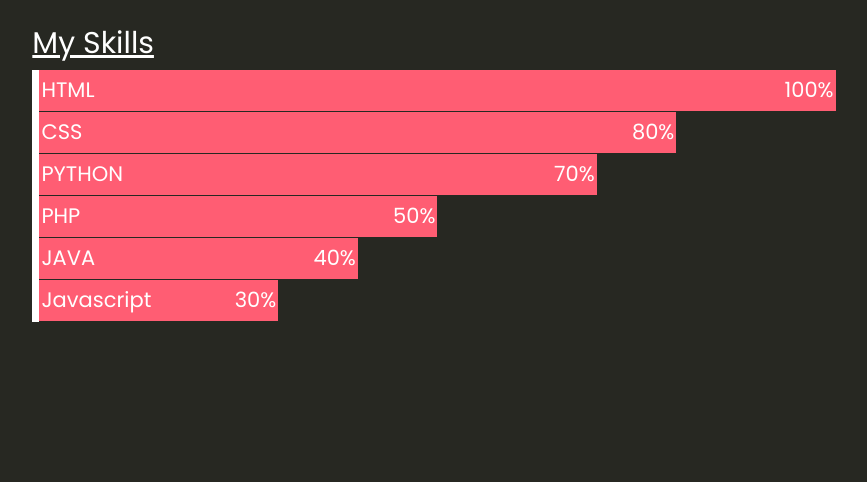
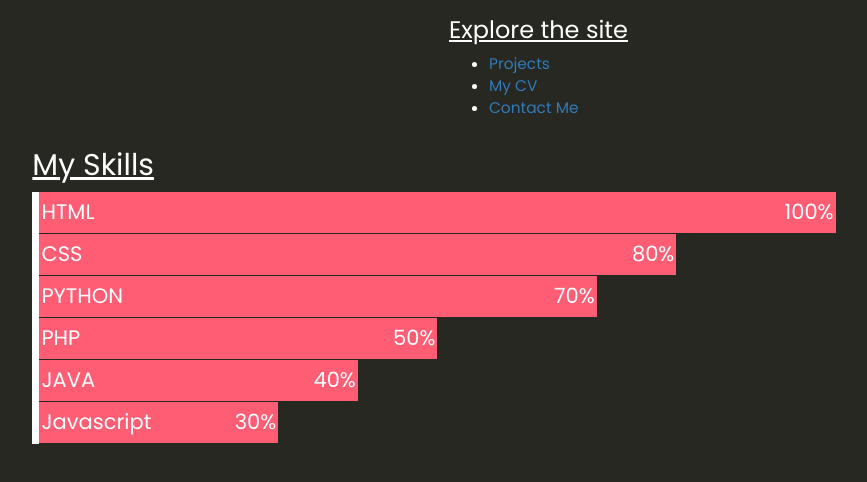
Before and after one commit to JamesRobb03/jamesrobb03.github.io, a plain HTML site: page index.html in a window 1280 px wide. Shown: the part 1229-1711 px from the top of the page, without its empty margins (206-1073 px from the left). Before the commit the page ends 1621 px from the top, so only its background shows below. Drawn offline with nearby package versions, Linux system fonts and the light colour scheme.

Commit message:
Changed title, added link to project page, added secondry nav

```diff
--- a/index.html
+++ b/index.html
@@ -4,7 +4,7 @@
     <meta charset="utf-8">
     <meta name="viewport" content="width=device-width, initial-scale=1.0">
 
-    <title>Git hub pages testing</title>
+    <title>James Robb Home</title>
 
     <link rel="stylesheet" href="https://maxcdn.bootstrapcdn.com/bootstrap/3.3.7/css/bootstrap.min.css" integrity="sha384-BVYiiSIFeK1dGmJRAkycuHAHRg32OmUcww7on3RYdg4Va+PmSTsz/K68vbdEjh4u" crossorigin="anonymous">
     <link href="vendor/font-awesome/css/font-awesome.min.css" rel="stylesheet" type="text/css">
@@ -34,7 +34,7 @@
            <div class="collapse navbar-collapse" id="navbar">
              <ul class="nav navbar-nav navbar-right">
                <li class="active"><a href="#">Home</a></li>
-               <li><a href="#">Projects</a></li>
+               <li><a href="projects.html">Projects</a></li>
                <li><a href="#">My CV</a></li>
                <li><a href="#">Contact Me</a></li>
              </ul>
@@ -68,6 +68,12 @@
               <h1><u>About Me</u></h1>
               <p>Hi I'm James! I am a 1st year Computing Science student at the University of Dundee. Currently I am studying two computing modules and 2 maths modules. I have been interested in the workings of the web since i was about 14, taking computing science since national 5 and now studying it at University! I hope to use this website to display my enthusiasm for this field and also show off what i can do! Below are some of the skills that i believe i have demonstrated in my work, and how knowledgeable i am on these areas. Feel free to look around the site, and if you like what you see then please contact me!
               </p>
+              <h3><u>Explore the site</u></h3>
+              <ul id="secondry-nav">
+                <li><a href="projects.html">Projects</a></li>
+                <li><a href="#">My CV</a></li>
+                <li><a href="#">Contact Me</a></li>
+              </ul>
             </div>
           </div>
 
```
